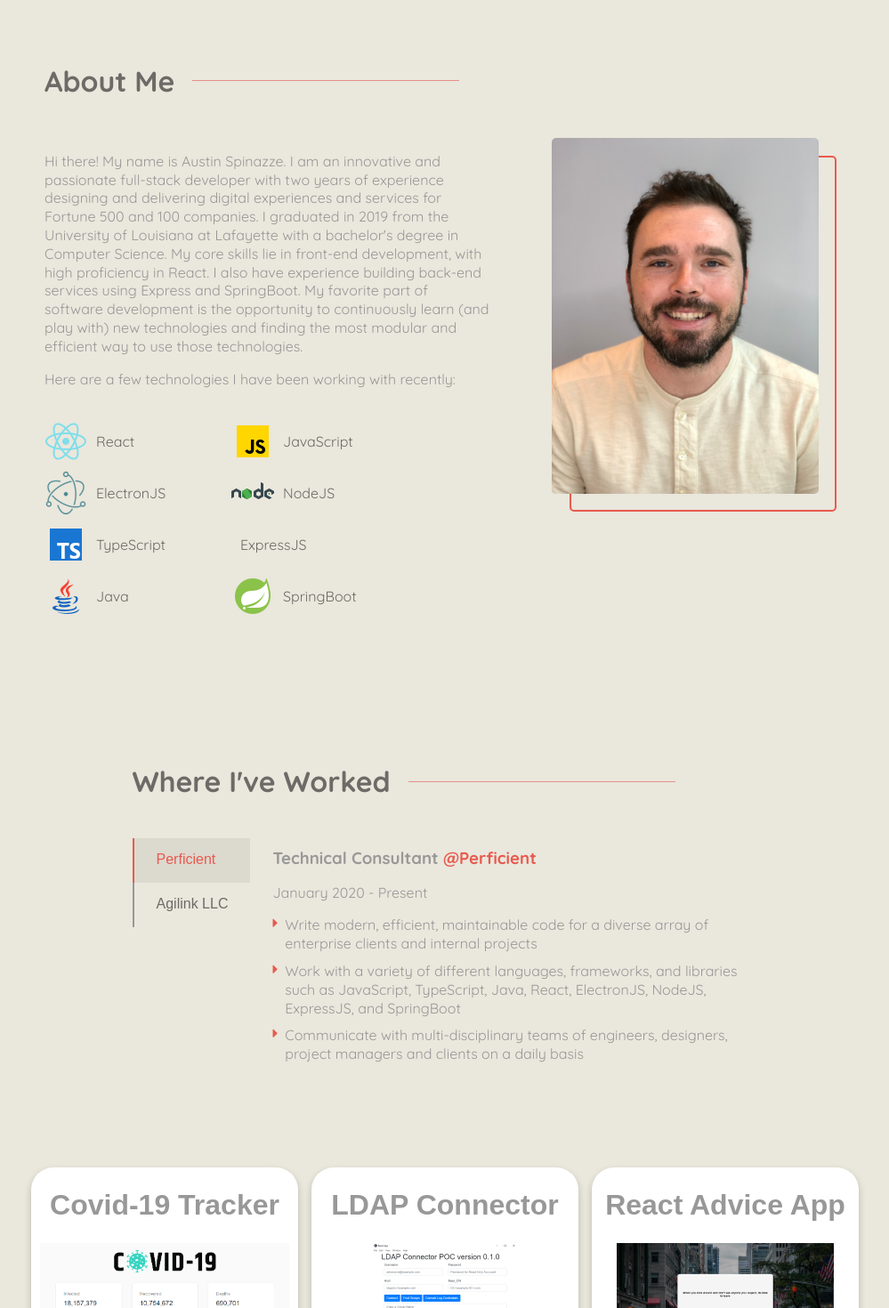
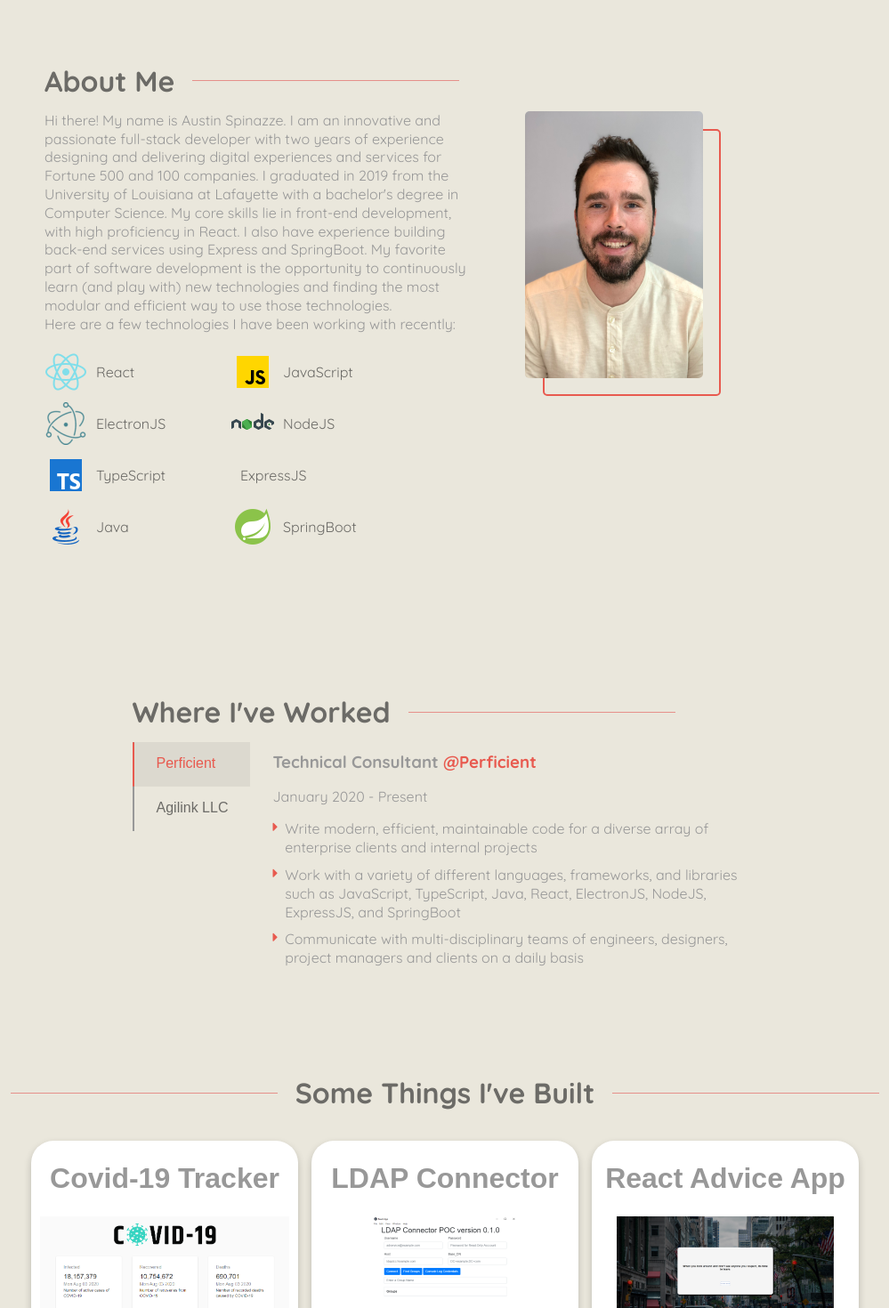
Before and after one commit to AustinSpinazze/ReactPersonalPortfolio, a React app: page / in a window 1280 px wide. Shown: the part 960-2430 px from the top of the page at 89% size, without its empty margins (140-1139 px from the left). Built offline with nearby package versions, Linux system fonts and the light colour scheme.

Commit message:
- Added animation to experience section - Changed Styling on landing page - Made some mobile styling changes

```diff
--- a/src/app/AboutMe/aboutMe.css
+++ b/src/app/AboutMe/aboutMe.css
@@ -8,7 +8,7 @@
   -webkit-box-align: center;
   align-items: center;
   position: relative;
-  margin: 10px 0px 40px;
+  margin: 10px 0px 10px;
   width: 100%;
   font-size: clamp(26px, 5vw, 32px);
   white-space: nowrap;
@@ -26,10 +26,9 @@
 
 .about-image-wrapper {
   position: relative;
-  max-width: 300px;
-  max-height: 400px;
+  max-width: 200px;
+  max-height: 300px;
   width: 100%;
-  margin: 0 auto;
   display: flex;
   justify-content: center;
   border-radius: 5px;
@@ -37,8 +36,8 @@
 
 .about-image {
   width: 100%;
-  max-width: 300px;
-  max-height: 400px;
+  max-width: 200px;
+  max-height: 300px;
   height: auto;
   border-radius: 5px;
   z-index: 1;
@@ -83,6 +82,11 @@
   display: flex;
   justify-content: center;
   flex-direction: column;
+  padding-right: 15px;
+}
+
+.about-text p {
+  margin: 0;
 }
 
 .skills-list {
@@ -159,6 +163,20 @@
   animation-name: fade-up;
 }
 
+@media screen and (max-width: 600px) {
+  .inner {
+    display: block;
+  }
+
+  .skills-list {
+    margin: 0 0 50px;
+  }
+
+  .about-image-wrapper {
+    margin: 0 auto;
+  }
+}
+
 @media screen and (max-width: 480px) {
   .inner {
     display: block;
--- a/src/app/Experience/experience.css
+++ b/src/app/Experience/experience.css
@@ -1,6 +1,3 @@
-.experience {
-}
-
 .experience h2 {
   color: #6c6b67;
   line-height: 1.5;
@@ -11,7 +8,7 @@
   -webkit-box-align: center;
   align-items: center;
   position: relative;
-  margin: 10px 0px 40px;
+  margin: 10px 0px 10px;
   width: 100%;
   font-size: clamp(26px, 5vw, 32px);
   white-space: nowrap;
@@ -68,11 +65,13 @@
 @media screen and (max-width: 768px) {
   .experience {
     max-width: 500px;
+    padding: 0 25px;
   }
 }
 
 @media screen and (max-width: 550px) {
   .experience {
+    padding: 0 25px;
     max-width: 500px;
   }
 }
--- a/src/app/LandingPage/LandingPage.js
+++ b/src/app/LandingPage/LandingPage.js
@@ -18,7 +18,7 @@
       <div id="experience" className="section">
         <Experience />
       </div>
-      <div id="projects">
+      <div id="projects" className="section">
         <Projects />
       </div>
       <div className="section">Get in Touch</div>
--- a/src/app/LandingPage/landingPage.css
+++ b/src/app/LandingPage/landingPage.css
@@ -3,10 +3,9 @@
 }
 
 #projects {
-    display: flex;
-    justify-content: center;
     width: 100%;
     padding: 50px 0px;
+    max-width: 1600px;
 }
 
 #about {
--- a/src/app/Projects/Projects.js
+++ b/src/app/Projects/Projects.js
@@ -6,11 +6,14 @@
 
 const Projects = () => {
   return (
+    <div className="projects">
+      <h2 className="projects-heading">Some Things I've Built</h2>
       <div className="grid">
         {PROJECTS.map((project, i) => {
           return <Card cardType={"flip"} cardDetails={project} key={i} />;
         })}
       </div>
+      </div>
   );
 };
 
--- a/src/app/Projects/projects.css
+++ b/src/app/Projects/projects.css
@@ -8,3 +8,40 @@
   justify-content: center;
   width: 100%;
 }
+
+.projects h2 {
+  color: #6c6b67;
+  line-height: 1.5;
+}
+
+.projects-heading {
+  display: flex;
+  -webkit-box-align: center;
+  align-items: center;
+  position: relative;
+  margin: 0 0px 30px;
+  width: 100%;
+  font-size: clamp(26px, 5vw, 32px);
+  white-space: nowrap;
+  justify-content: center;
+}
+
+.projects-heading::before {
+  content: "";
+  display: block;
+  position: relative;
+  height: 1px;
+  background-color: #e6908a;
+  width: 300px;
+  margin-right: 20px;
+}
+
+.projects-heading::after {
+  content: "";
+  display: block;
+  position: relative;
+  height: 1px;
+  background-color: #e6908a;
+  width: 300px;
+  margin-left: 20px;
+}
--- a/src/app/common/VerticalTabMenu/VerticalTabMenu.js
+++ b/src/app/common/VerticalTabMenu/VerticalTabMenu.js
@@ -8,7 +8,7 @@
     console.log(screenWidth)
   return (
     <div className="tab-menu">
-      <div className="tab-list">
+      <div className="tab-list animate fade-up">
         {EXPERIENCE_TABS.map((tabData, i) => {
           return (
             <Button
@@ -29,7 +29,7 @@
           style={screenWidth < 600 || availableScreenWidth < 600 ? {transform: `translateX(calc(${currentTab} * 120px))`} : {transform: `translateY(calc(${currentTab} * 50px` }}
         ></div>
       </div>
-      <div className="tab-panel">
+      <div className="tab-panel animate fade-up">
         <h3>
           <span>{EXPERIENCE_TABS[currentTab].title}</span>
           <span className="company">
--- a/src/app/common/VerticalTabMenu/verticalTabMenu.css
+++ b/src/app/common/VerticalTabMenu/verticalTabMenu.css
@@ -65,6 +65,44 @@
   list-style: none;
 }
 
+.animate {
+  -webkit-animation-duration: 1s;
+  animation-duration: 1s;
+  animation-fill-mode: both;
+  -webkit-animation-fill-mode: both;
+}
+
+@-webkit-keyframes fade-up {
+  from {
+    opacity: 0;
+    -webkit-transform: translate3d(0, 100%, 0);
+    transform: translate3d(0, 100%, 0);
+  }
+  to {
+    opacity: 1;
+    -webkit-transform: none;
+    transform: none;
+  }
+}
+
+@keyframes fade-up {
+  from {
+    opacity: 0;
+    -webkit-transform: translate3d(0, 100%, 0);
+    transform: translate3d(0, 100%, 0);
+  }
+  to {
+    opacity: 1;
+    -webkit-transform: none;
+    transform: none;
+  }
+}
+
+.fade-up {
+  -webkit-animation-name: fade-up;
+  animation-name: fade-up;
+}
+
 @media screen and (max-width: 600px) {
     .tab-menu {
         display: block;
```
